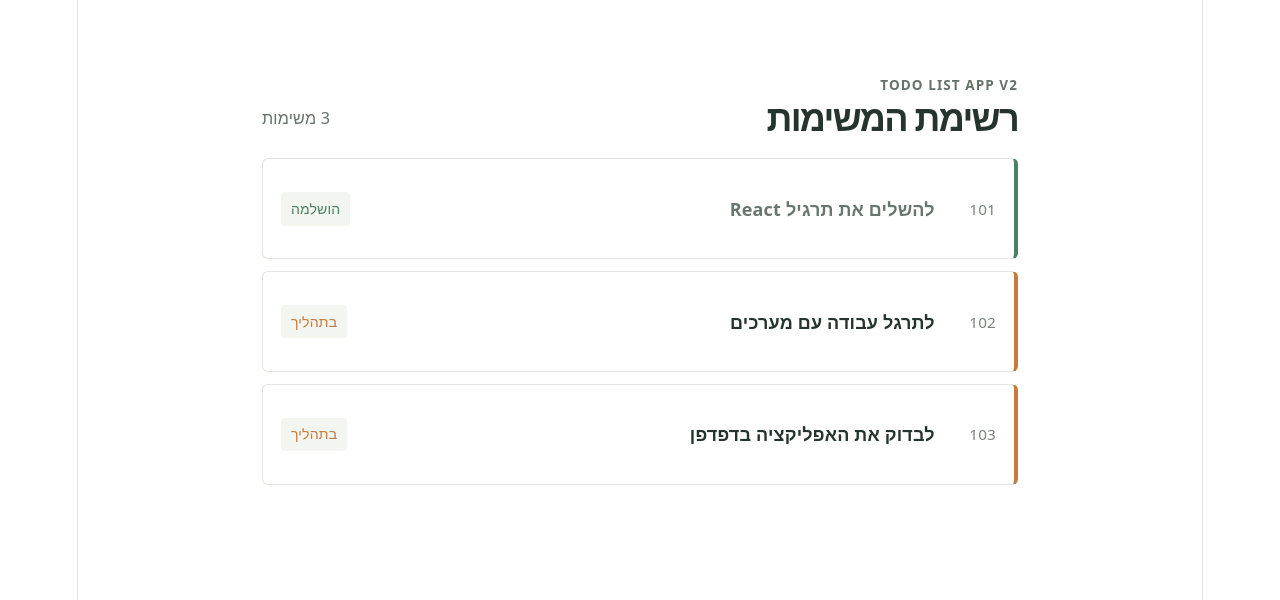
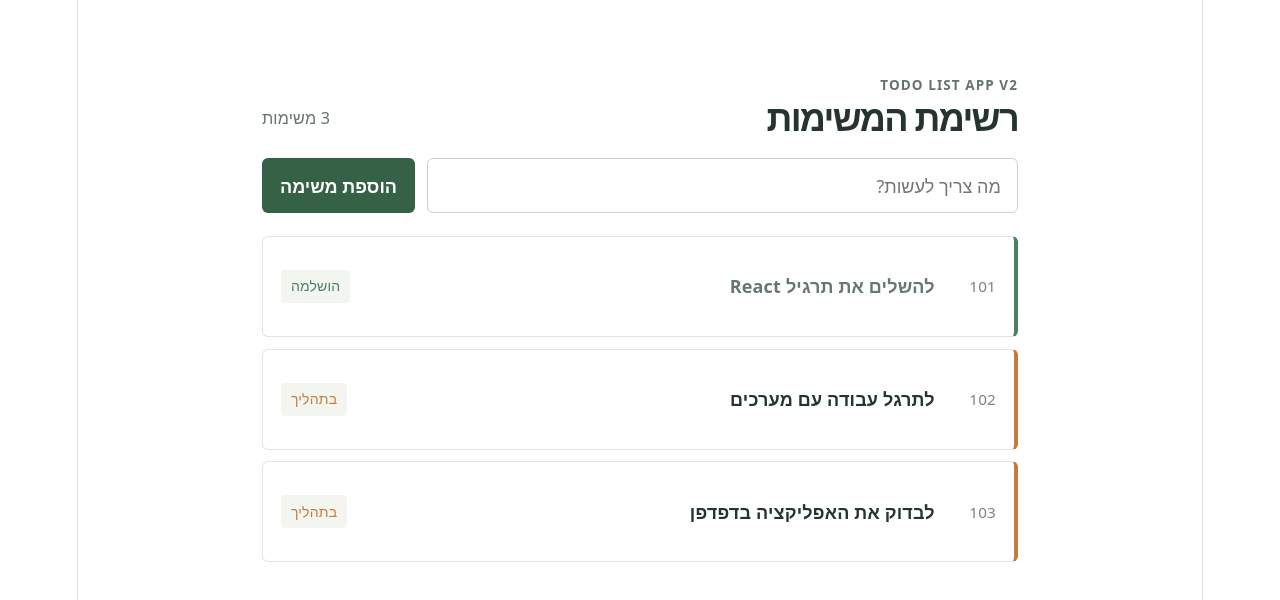
Before and after one commit to Nava-Slutzkin/Todo-List-App-V2, a React (Vite) app: page / in a window 1280 px wide. Shown: the top 600 px of the page. Built offline with nearby package versions, Linux system fonts and the light colour scheme.

Commit message:
feat: add task form to TodoList for adding new tasks

```diff
--- a/src/TodoList.css
+++ b/src/TodoList.css
@@ -32,6 +32,49 @@
   font-size: 0.9rem;
 }
 
+.task-form {
+  display: flex;
+  gap: 0.65rem;
+  margin-bottom: 1.25rem;
+}
+
+.task-form input {
+  flex: 1;
+  min-width: 0;
+  padding: 0.75rem 0.9rem;
+  border: 1px solid #cbd4cb;
+  border-radius: 6px;
+  background: #fff;
+  color: #25352d;
+  font: inherit;
+}
+
+.task-form input:focus-visible {
+  border-color: #4c8063;
+  outline: 2px solid #4c8063;
+  outline-offset: 2px;
+}
+
+.task-form button {
+  padding: 0.75rem 1rem;
+  border: 0;
+  border-radius: 6px;
+  background: #356247;
+  color: #fff;
+  cursor: pointer;
+  font: inherit;
+  font-weight: 600;
+}
+
+.task-form button:hover {
+  background: #294f38;
+}
+
+.task-form button:focus-visible {
+  outline: 2px solid #356247;
+  outline-offset: 2px;
+}
+
 .task-list {
   display: grid;
   gap: 0.65rem;
--- a/src/TodoList.jsx
+++ b/src/TodoList.jsx
@@ -1,13 +1,32 @@
+import { useState } from 'react'
 import './TodoList.css'
 import TodoItem from './TodoItem'
 
-const tasks = [
+const initialTasks = [
   { code: 101, title: 'להשלים את תרגיל React', isCompleted: true },
   { code: 102, title: 'לתרגל עבודה עם מערכים', isCompleted: false },
   { code: 103, title: 'לבדוק את האפליקציה בדפדפן', isCompleted: false },
 ]
 
 function TodoList() {
+  const [tasks, setTasks] = useState(initialTasks)
+  const [newTaskTitle, setNewTaskTitle] = useState('')
+
+  function handleAddTask(event) {
+    event.preventDefault()
+
+    const title = newTaskTitle.trim()
+    if (!title) {
+      return
+    }
+
+    setTasks((currentTasks) => [
+      ...currentTasks,
+      { code: Date.now(), title, isCompleted: false },
+    ])
+    setNewTaskTitle('')
+  }
+
   return (
     <main className="todo-page" dir="rtl">
       <header className="todo-header">
@@ -15,6 +34,17 @@ function TodoList() {
         <h1>רשימת המשימות</h1>
         <p className="todo-count">{tasks.length} משימות</p>
       </header>
+
+      <form className="task-form" onSubmit={handleAddTask}>
+        <input
+          aria-label="כותרת המשימה החדשה"
+          onChange={(event) => setNewTaskTitle(event.target.value)}
+          placeholder="מה צריך לעשות?"
+          type="text"
+          value={newTaskTitle}
+        />
+        <button type="submit">הוספת משימה</button>
+      </form>
 
       <ul className="task-list">
         {tasks.map((task) => (
```
